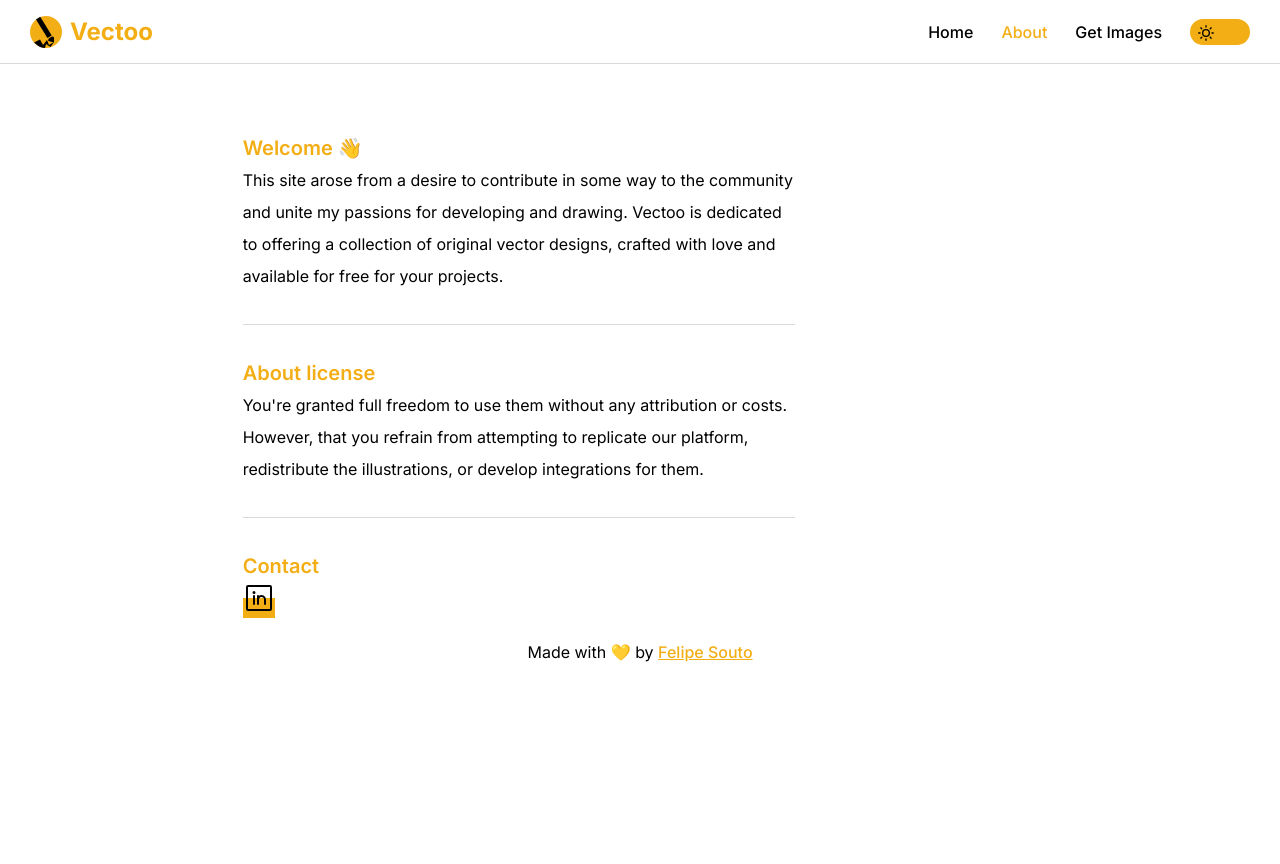
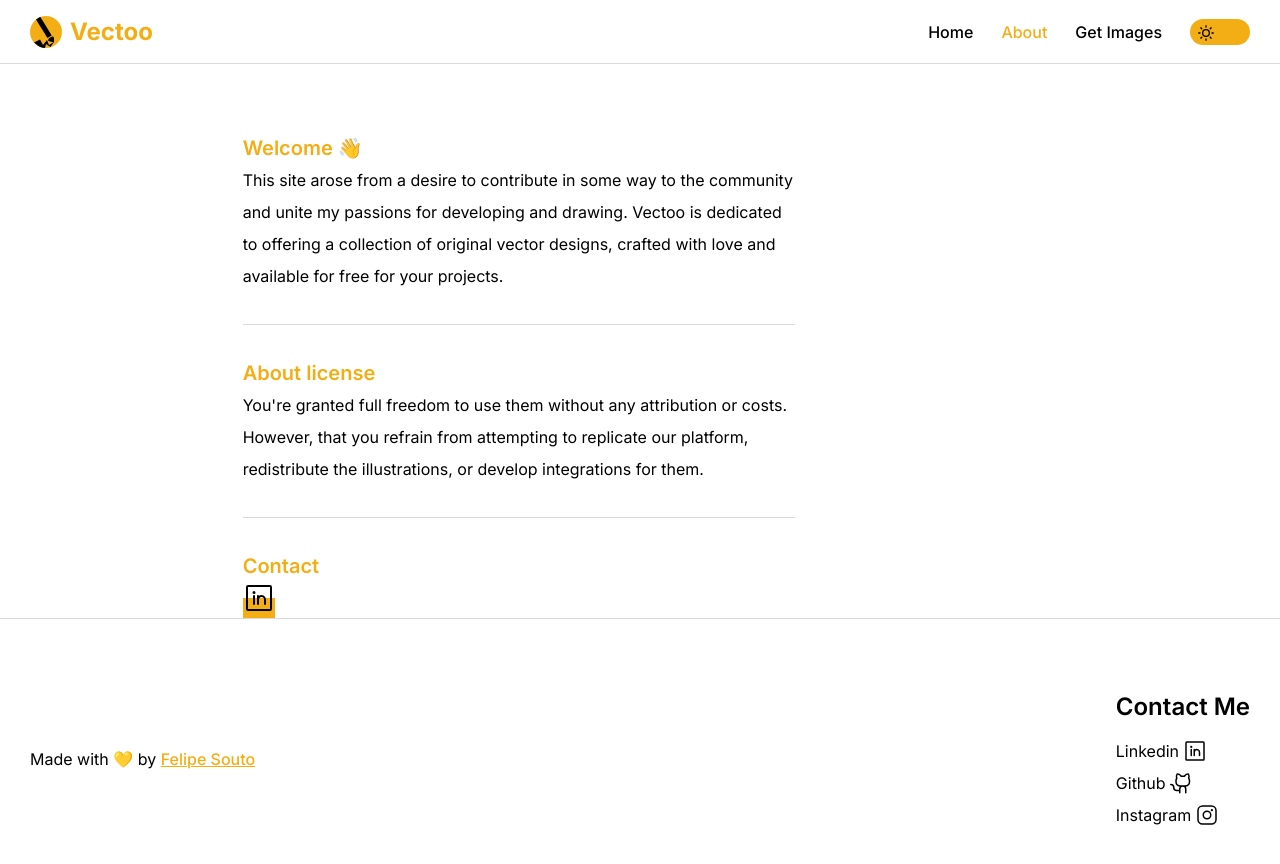
Before and after one commit to LipeSou/vectoo, a Next.js app: page /about in a window 1280 px wide. Shown: the top 864 px of the page. Before the commit the page ends 800 px from the top, so only its background shows below. Built offline with nearby package versions, Linux system fonts and the light colour scheme.

Commit message:
feat:  componente contact in footer

```diff
--- a/package.json
+++ b/package.json
@@ -9,6 +9,7 @@
     "lint": "next lint"
   },
   "dependencies": {
+    "@phosphor-icons/react": "^2.0.15",
     "@types/node": "20.10.5",
     "@types/react": "18.2.45",
     "@types/react-dom": "18.2.18",
--- a/src/components/footer/Footer.module.css
+++ b/src/components/footer/Footer.module.css
@@ -1,6 +1,56 @@
 .container {
-    height: 68px;
+    width: 100%;
+    display: grid;
+    grid-template-columns: 1fr 1220px 1fr;
+    border-top: 1px solid var(--gray-50);
+    padding: 72px 0px;
+}
+
+.content {
+    grid-column-start: 2;
+    display: flex;
+    justify-content: space-between;
+}
+
+.madeWithLove {
     display: flex;
     align-items: center;
-    justify-content: center;
 }
+
+.linkContainer {
+    display: flex;
+    flex-direction: column;
+    gap: 8px;
+}
+
+.link {
+    display: flex;
+    align-items: center;
+    gap: 4px;
+}
+
+.link:hover {
+    color: var(--primary-50);
+    transition: 0.2s;
+    transition-timing-function: ease-in-out;
+}
+
+.contactMe {
+    padding-bottom: 16px;
+    font-weight: 600;
+    font-size: 24px;
+    line-height: 32px;
+}
+
+
+@media screen and (max-width: 1250px) and (min-width: 600px) {
+    .container {
+        grid-template-columns: 2.4rem 1fr 2.4rem;
+    }
+}
+
+@media screen and (max-width: 600px) {
+    .container {
+        grid-template-columns: 2.4rem 1fr 2.4rem;
+    }
+}
--- a/src/components/footer/Footer.tsx
+++ b/src/components/footer/Footer.tsx
@@ -1,10 +1,57 @@
+'use client';
+
+import Link from 'next/link';
+import { GithubLogo, InstagramLogo, LinkedinLogo } from '@phosphor-icons/react';
 import MadeWithLove from '../madeWithLove/madeWithLove';
 import styles from './Footer.module.css';
 
 export default function Footer() {
   return (
     <footer className={styles.container}>
-      <MadeWithLove />
+      <div className={styles.content}>
+        <div className={styles.madeWithLove}>
+          <MadeWithLove />
+        </div>
+        <section>
+          <h2 className={styles.contactMe}>Contact Me</h2>
+          <div className={styles.linkContainer}>
+            <Link
+              className={styles.link}
+              href="https://www.linkedin.com/in/felipe-sou/"
+              target="_blank"
+              rel="noreferrer"
+            >
+              <p>Linkedin</p>
+              {' '}
+              <LinkedinLogo size={24} />
+            </Link>
+
+            <Link
+              className={styles.link}
+              href="https://github.com/LipeSou"
+              target="_blank"
+              rel="noreferrer"
+            >
+              <p>Github</p>
+              {' '}
+              <GithubLogo size={24} />
+            </Link>
+
+            <Link
+              className={styles.link}
+              href="https://www.instagram.com/felipesou__/"
+              target="_blank"
+              rel="noreferrer"
+            >
+              <p>Instagram</p>
+              {' '}
+              <InstagramLogo size={24} />
+            </Link>
+          </div>
+
+        </section>
+      </div>
+
     </footer>
   );
 }
```
Also changed, not shown: 1 other file (tests, documents, lock files or other folders).
